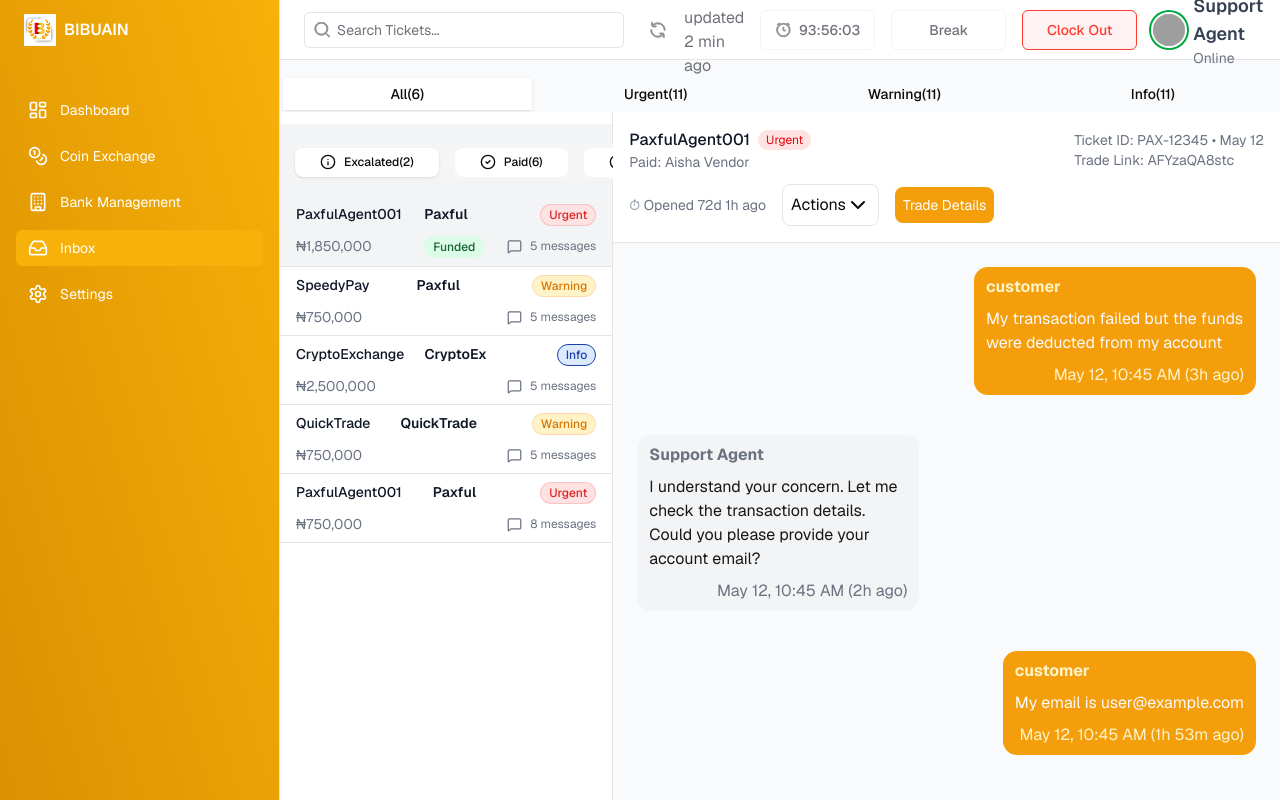
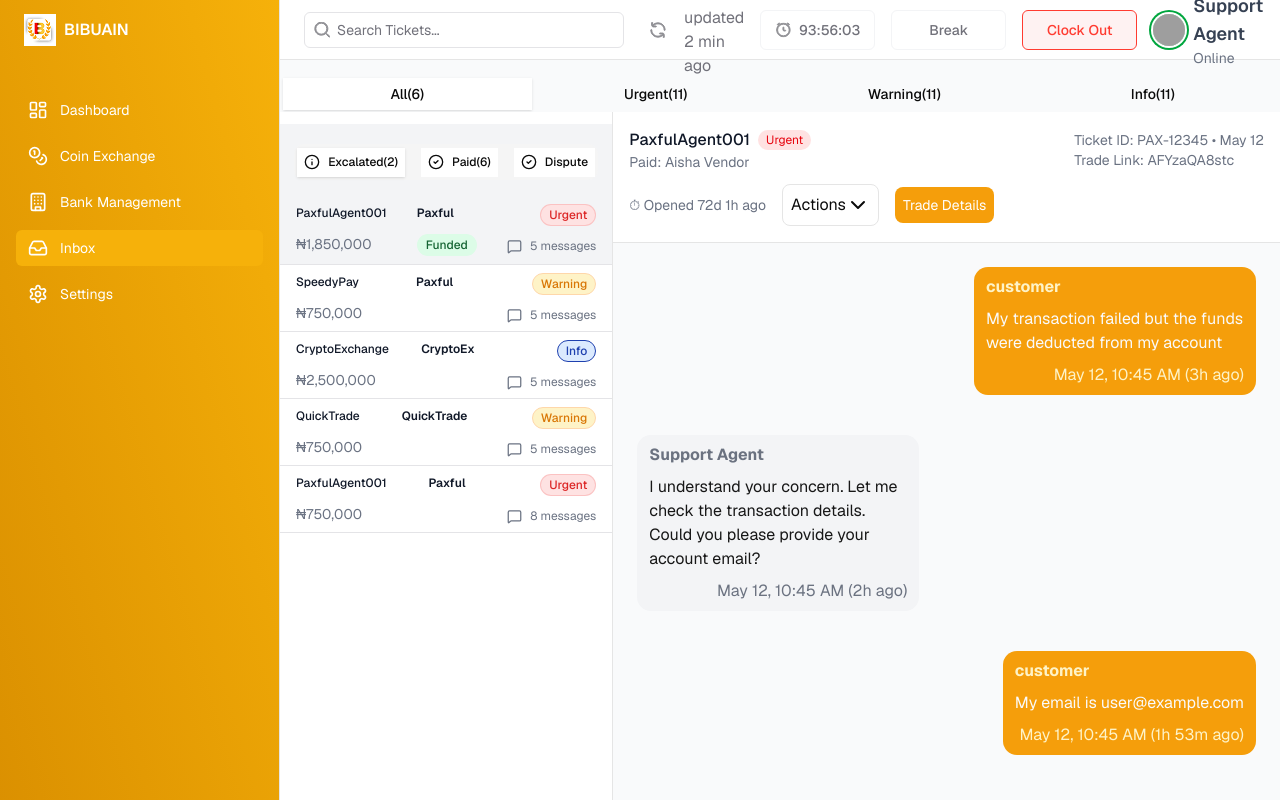
Before and after one commit to Eteye-mon/bibuian, a Next.js app: page / in a window 1280 px wide. Shown: the top 800 px of the page. Built offline with nearby package versions, Linux system fonts and the light colour scheme; grey boxes are pictures that could not be loaded.

Commit message:
updted tab color

```diff
--- a/src/components/customTab.tsx
+++ b/src/components/customTab.tsx
@@ -86,12 +86,12 @@ const TabsWithIcon = () => {
   return (
     <div className="p">
       <Tabs defaultValue="excalated" className="gap-4 w-full bg-[#F3F4F6]">
-        <TabsList className="flex items-center justify-center gap-4 ms-3 mt-5 ">
+        <TabsList className="flex items-center justify-center gap-4 mx-auto mt-5 ">
           {tabs.map(({ icon: Icon, name, value }) => (
             <TabsTrigger
               key={value}
               value={value}
-              className="flex items-center gap-1 p-[6px] text-[12px] bg-white px-6 gap-2"
+              className="flex items-center rounded-none p-[6px] text-[12px] bg-white  gap-2"
             >
               <Icon className="text-[12px]" />
               {name}
@@ -101,7 +101,7 @@ const TabsWithIcon = () => {
 
         {tabs.map((tab) => (
           <TabsContent key={tab.value} value={tab.value}>
-            <div className="text-muted-foreground text-sm">{tab.content}</div>
+            <div className="text-muted-foreground text-[12px]">{tab.content}</div>
           </TabsContent>
         ))}
       </Tabs>
```
